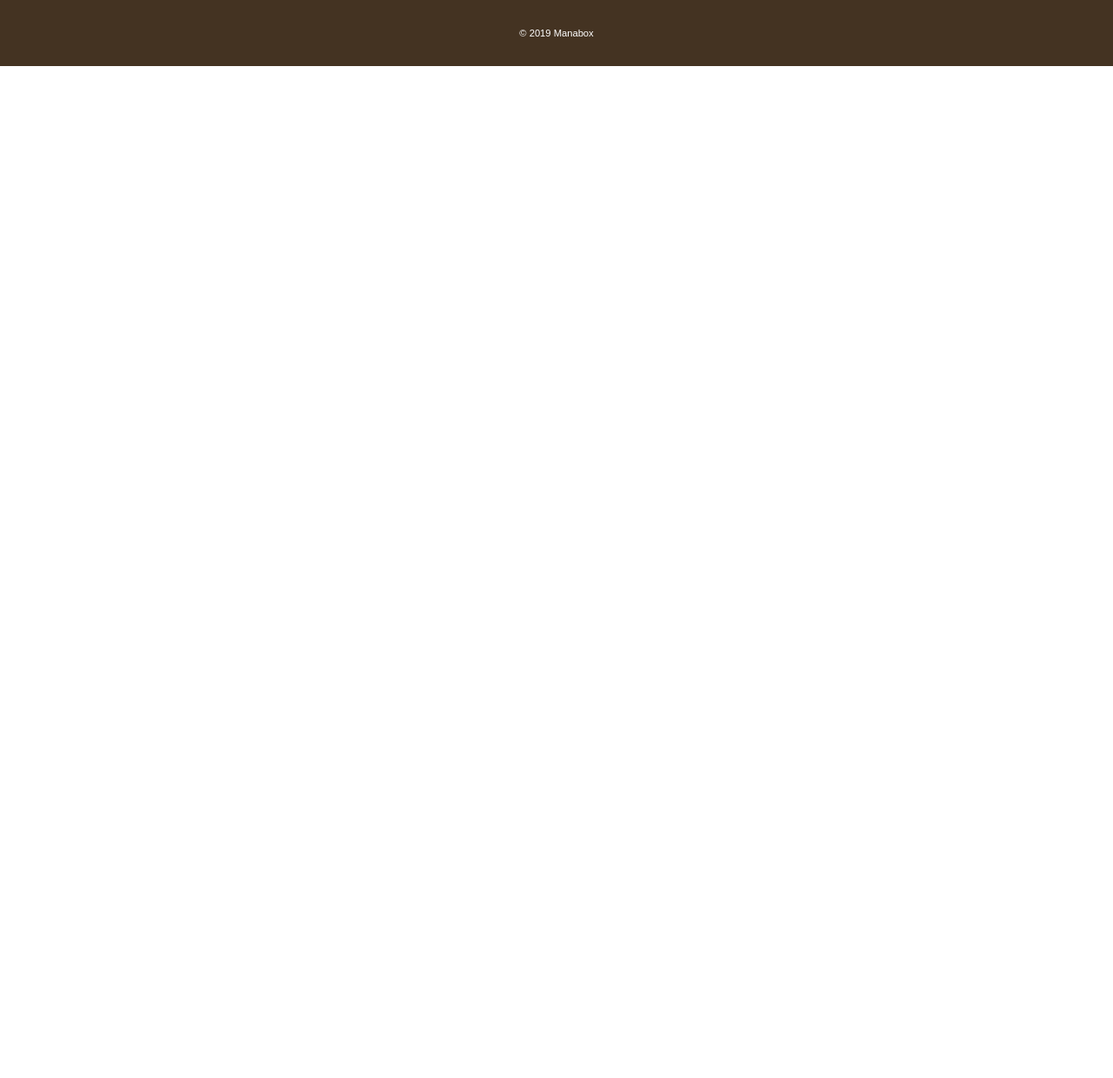
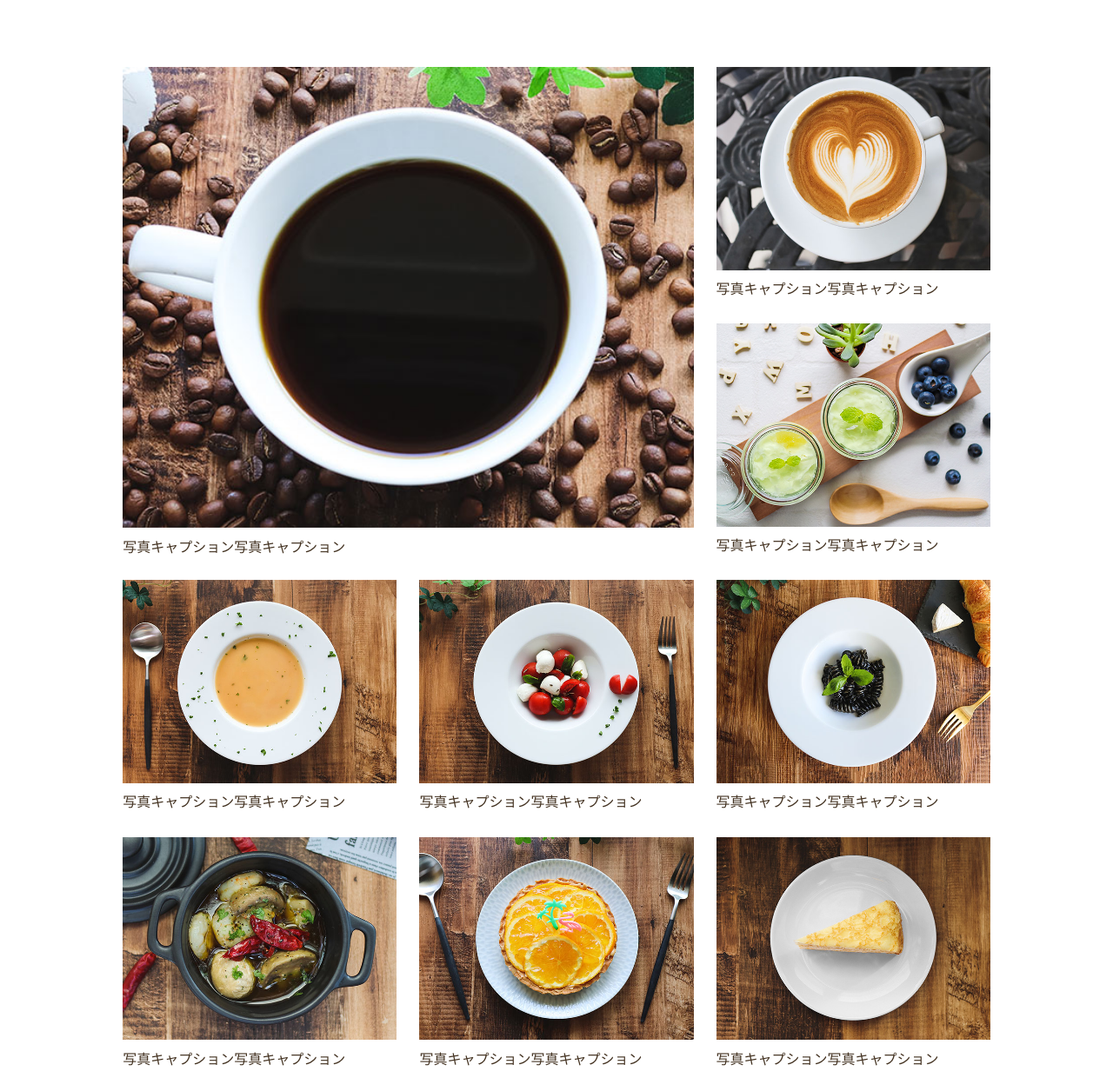
Before and after one commit to KeiyaMorii/WCBCafe, a plain HTML site: page menu.html in a window 1280 px wide. Shown: the part 800-2040 px from the top of the page at 87% size. Before the commit the page ends 876 px from the top, so only its background shows below. Drawn offline with Linux system fonts and the light colour scheme; some packages are replaced by stand-ins of ours.

Commit message:
6章完了

```diff
--- a/css/style.css
+++ b/css/style.css
@@ -261,6 +261,13 @@ aside p {
     .menu-content {
         margin-top: 20%;
     }
+    .big-box {
+        grid-column: auto;
+        grid-row: auto;
+    }
+    .big-box img {
+        height: 100%;
+    }
 }
 
 /* MENU --------------- */
@@ -279,3 +286,19 @@ aside p {
     font-size: 1.125rem;
     margin: 10px 0 0;
 }
+.grid {
+    display: grid;
+    gap: 26px;
+    grid-template-columns: repeat(auto-fit, minmax(240px, 1fr));
+    margin-top: 6%;
+    margin-bottom: 50px;
+}
+.big-box {
+    grid-column: 1 / 3;
+    grid-row: 1 / 3;
+}
+.big-box img {
+    height: 94%;
+    width: 100%;
+    object-fit: cover;
+}
--- a/menu.html
+++ b/menu.html
@@ -3,7 +3,7 @@
 <head>
     <meta charset="UTF-8">
     <meta name="description" content="ブレンドコーヒーとヘルシーなオーガニックフードを提供するカフェ">
-    <meta name="viwport" content="width=device-width,initial-scale=1">
+    <meta name="viewport" content="width=device-width, initial-scale=1">
     <title>WCB Cafe - MENU</title>
 
     <link rel="stylesheet" href="https://unpkg.com/ress/dist/ress.min.css">
@@ -32,6 +32,45 @@
         </div><!-- /.menu-content -->
     </div>
 
+    <div class="wrapper grid">
+        <div class="item big-box">
+            <img src="images/menu1.jpg" alt="">
+            <p>写真キャプション写真キャプション</p>
+        </div>
+        <div class="item">
+            <img src="images/menu2.jpg" alt="">
+            <p>写真キャプション写真キャプション</p>
+        </div>
+        <div class="item">
+            <img src="images/menu3.jpg" alt="">
+            <p>写真キャプション写真キャプション</p>
+        </div>
+        <div class="item">
+            <img src="images/menu4.jpg" alt="">
+            <p>写真キャプション写真キャプション</p>
+        </div>
+        <div class="item">
+            <img src="images/menu5.jpg" alt="">
+            <p>写真キャプション写真キャプション</p>
+        </div>
+        <div class="item">
+            <img src="images/menu6.jpg" alt="">
+            <p>写真キャプション写真キャプション</p>
+        </div>
+        <div class="item">
+            <img src="images/menu7.jpg" alt="">
+            <p>写真キャプション写真キャプション</p>
+        </div>
+        <div class="item">
+            <img src="images/menu8.jpg" alt="">
+            <p>写真キャプション写真キャプション</p>
+        </div>
+        <div class="item">
+            <img src="images/menu9.jpg" alt="">
+            <p>写真キャプション写真キャプション</p>
+        </div>
+    </div><!-- /.grid -->
+
     <footer>
         <div class="wrapper">
             <p><small>&copy; 2019 Manabox</small></p>
```
Also changed, not shown: index.html (+1 -0 lines), news.html (+2 -1 lines).
